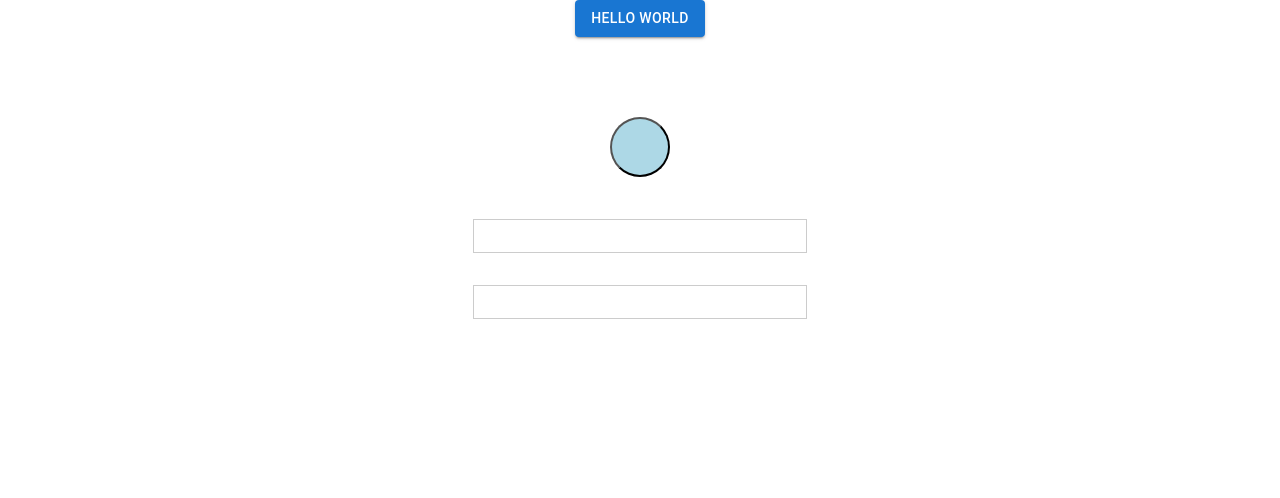
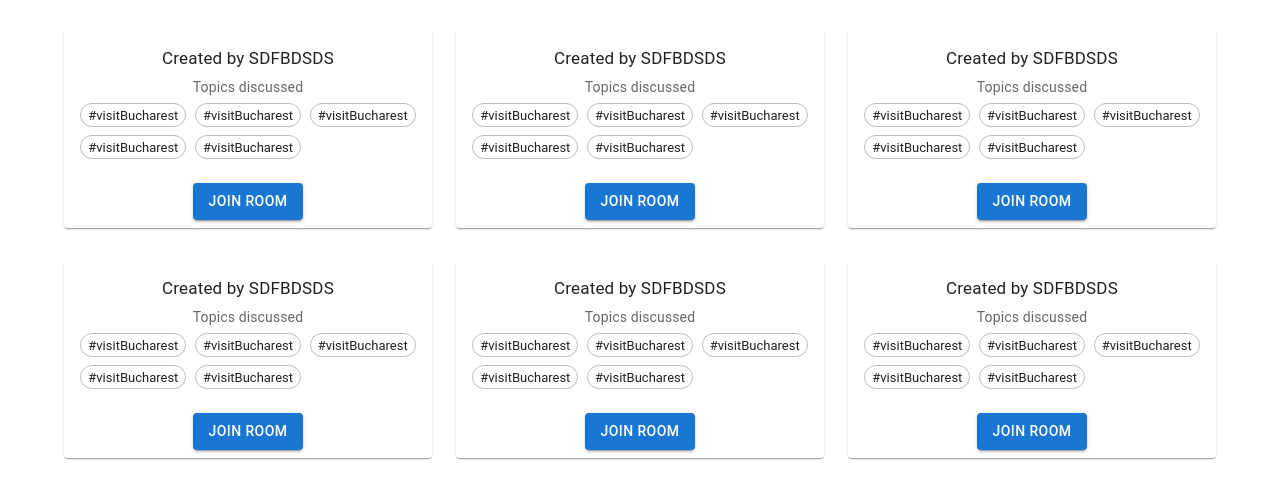
Before and after one commit to axbg/interchat, a React (Create React App) app in the folder front/: page / in a window 1280 px wide. Shown: the top 498 px of the page. Built offline with nearby package versions, Linux system fonts and the light colour scheme.

Commit message:
Add explore rooms, axios and routing

```diff
--- a/front/package.json
+++ b/front/package.json
@@ -9,10 +9,12 @@
     "@testing-library/jest-dom": "^5.15.1",
     "@testing-library/react": "^11.2.7",
     "@testing-library/user-event": "^12.8.3",
+    "axios": "^0.24.0",
     "node-sass": "^6.0.1",
     "react": "^17.0.2",
     "react-dom": "^17.0.2",
     "react-hook-speech-to-text": "^0.8.0",
+    "react-router-dom": "^6.0.2",
     "react-scripts": "4.0.3",
     "web-vitals": "^0.2.4",
     "workbox-background-sync": "^5.1.4",
--- a/front/src/App.js
+++ b/front/src/App.js
@@ -1,16 +1,18 @@
 import React from 'react';
 import './App.scss';
-import { Speech } from './components/Speech/Speech'
-import Button from '@mui/material/Button';
+
+import { ExploreRooms } from './pages/explore-rooms/ExploreRooms';
+import { CreateRoom } from './pages/create-room/CreateRoom';
+import { Routes, Route } from "react-router-dom";
 
 function App() {
-
-
   return (
     <div className="App">
-      <Button variant="contained">Hello World</Button>
-      <Speech />
-
+      <Routes>
+        <Route path="/" element={<ExploreRooms />} />
+        <Route path="/explore-rooms" element={<ExploreRooms />} />
+        <Route path="/create-room" element={<CreateRoom />} />
+      </Routes>
     </div>
   );
 }
--- a/front/src/components/common/CustomCard.js
+++ b/front/src/components/common/CustomCard.js
@@ -1,40 +1,46 @@
 import React from 'react';
-import Box from '@mui/material/Box';
 import Card from '@mui/material/Card';
 import CardActions from '@mui/material/CardActions';
 import CardContent from '@mui/material/CardContent';
 import Button from '@mui/material/Button';
 import Typography from '@mui/material/Typography';
+import Chip from '@mui/material/Chip';
+import Grid from '@mui/material/Grid';
 
-export const CustomCard = () => {
-    const bull = (
-        <Box
-            component="span"
-            sx={{ display: 'inline-block', mx: '2px', transform: 'scale(0.8)' }}
-        >
-            •
-        </Box>
-    );
+import "./CustomCard.scss";
+export const CustomCard = ({ user = 'SDFBDSDS' }) => {
     return (
-        <Card>
+        <Card >
             <CardContent>
-                <Typography sx={{ fontSize: 14 }} color="text.secondary" gutterBottom>
-                    Word of the Day
+                <Typography sx={{ fontSize: 17 }} align="center" gutterBottom>
+                    {`Created by ${user}`}
                 </Typography>
-                <Typography variant="h5" component="div">
-                    be{bull}nev{bull}o{bull}lent
+                <Typography sx={{ fontSize: 14 }} color="text.secondary" align="center" gutterBottom>
+                    Topics discussed
                 </Typography>
-                <Typography sx={{ mb: 1.5 }} color="text.secondary">
-                    adjective
-                </Typography>
-                <Typography variant="body2">
-                    well meaning and kindly.
-                    <br />
-                    {'"a benevolent smile"'}
-                </Typography>
+                {/* <Grid container columnSpacing={{ xs: 8, sm: 8, md: 8 }}>
+                        <Grid item xs={2}>
+                            <Chip label="#visitBucharest" variant="outlined" size="small" />
+                        </Grid>
+                        <Grid item xs={2}>
+                            <Chip label="#visitBucharest" variant="outlined" size="small" />
+                        </Grid>
+
+                    </Grid> */}
+                <Grid container spacing={{ xs: 1, md: 1 }} columns={{ xs: 4, sm: 8, md: 12 }}>
+                    {Array.from(Array(5)).map((_, index) => (
+                        <Grid item xs={2} sm={4} md={4} key={index}>
+                            <Chip label="#visitBucharest" variant="outlined" size="small" />
+                        </Grid>
+                    ))}
+                </Grid>
+
+
             </CardContent>
             <CardActions>
-                <Button size="small">Learn More</Button>
+                <div className="join-room">
+                    <Button variant="contained" >Join room</Button>
+                </div>
             </CardActions>
         </Card>
     )
--- /dev/null
+++ b/front/src/components/common/CustomCard.scss
@@ -0,0 +1,6 @@
+.join-room {
+    display: flex;
+    flex-direction: row;
+    justify-content: center;
+    width: 100%;
+}
--- /dev/null
+++ b/front/src/pages/create-room/CreateRoom.js
@@ -0,0 +1,14 @@
+import React from 'react';
+import Container from '@mui/material/Container';
+
+import './CreateRoom.scss';
+
+export const CreateRoom = () => {
+    // const [room, setRoom] = useState({});
+
+    return (
+        <Container className='explore-rooms'>
+            create room
+        </Container>
+    )
+}
--- a/front/src/pages/explore-rooms/ExploreRooms.js
+++ b/front/src/pages/explore-rooms/ExploreRooms.js
@@ -1,50 +1,27 @@
-import React, { useState, useEffect } from 'react';
+import React from 'react';
 import Container from '@mui/material/Container';
-import Box from '@mui/material/Box';
-import Card from '@mui/material/Card';
-import CardActions from '@mui/material/CardActions';
-import CardContent from '@mui/material/CardContent';
-import Button from '@mui/material/Button';
-import Typography from '@mui/material/Typography';
-import { CustomCard } from '../../components/common/CustomCard'
+import Grid from '@mui/material/Grid';
 
-import './ExploreRooms.scss'
+import { CustomCard } from '../../components/common/CustomCard';
+import './ExploreRooms.scss';
 
 export const ExploreRooms = () => {
-    const bull = (
-        <Box
-            component="span"
-            sx={{ display: 'inline-block', mx: '2px', transform: 'scale(0.8)' }}
-        >
-            •
-        </Box>
-    );
+    // const [rooms, setRooms] = useState([]);
+    // useEffect(() => {
+    //     //
+    //     setRooms([])
+    // }, []);
+
     return (
-        <Container fixed>
-            <div className={'explore-rooms'}>
-                <Card>
-                    <CardContent>
-                        <Typography sx={{ fontSize: 14 }} color="text.secondary" gutterBottom>
-                            Word of the Day
-                        </Typography>
-                        <Typography variant="h5" component="div">
-                            be{bull}nev{bull}o{bull}lent
-                        </Typography>
-                        <Typography sx={{ mb: 1.5 }} color="text.secondary">
-                            adjective
-                        </Typography>
-                        <Typography variant="body2">
-                            well meaning and kindly.
-                            <br />
-                            {'"a benevolent smile"'}
-                        </Typography>
-                    </CardContent>
-                    <CardActions>
-                        <Button size="small">Learn More</Button>
-                    </CardActions>
-                </Card>
-                <CustomCard />
-            </div>
+        <Container className='explore-rooms'>
+            <Grid container rowSpacing={4} spacing={{ xs: 1, md: 3 }} columns={{ xs: 1, sm: 8, md: 12 }}>
+                {Array.from(Array(6)).map((_, index) => (
+                    <Grid item xs={1} sm={4} md={4} key={index}>
+                        <CustomCard />
+
+                    </Grid>
+                ))}
+            </Grid>
         </Container>
     )
 }
--- a/front/src/pages/explore-rooms/ExploreRooms.scss
+++ b/front/src/pages/explore-rooms/ExploreRooms.scss
@@ -1,5 +1,6 @@
 .explore-rooms{
-    background-color: pink;
-    display: flex;
-    flex-direction: row;
+    // display: flex;
+    // flex-direction: row;
+    // gap: 24px
+    margin-top: 30px;
 }
```
Also changed, not shown: front/src/index.js (+8 -2 lines), front/src/pages/create-room/CreateRoom.scss (added), 1 other file (tests, documents, lock files or other folders).
